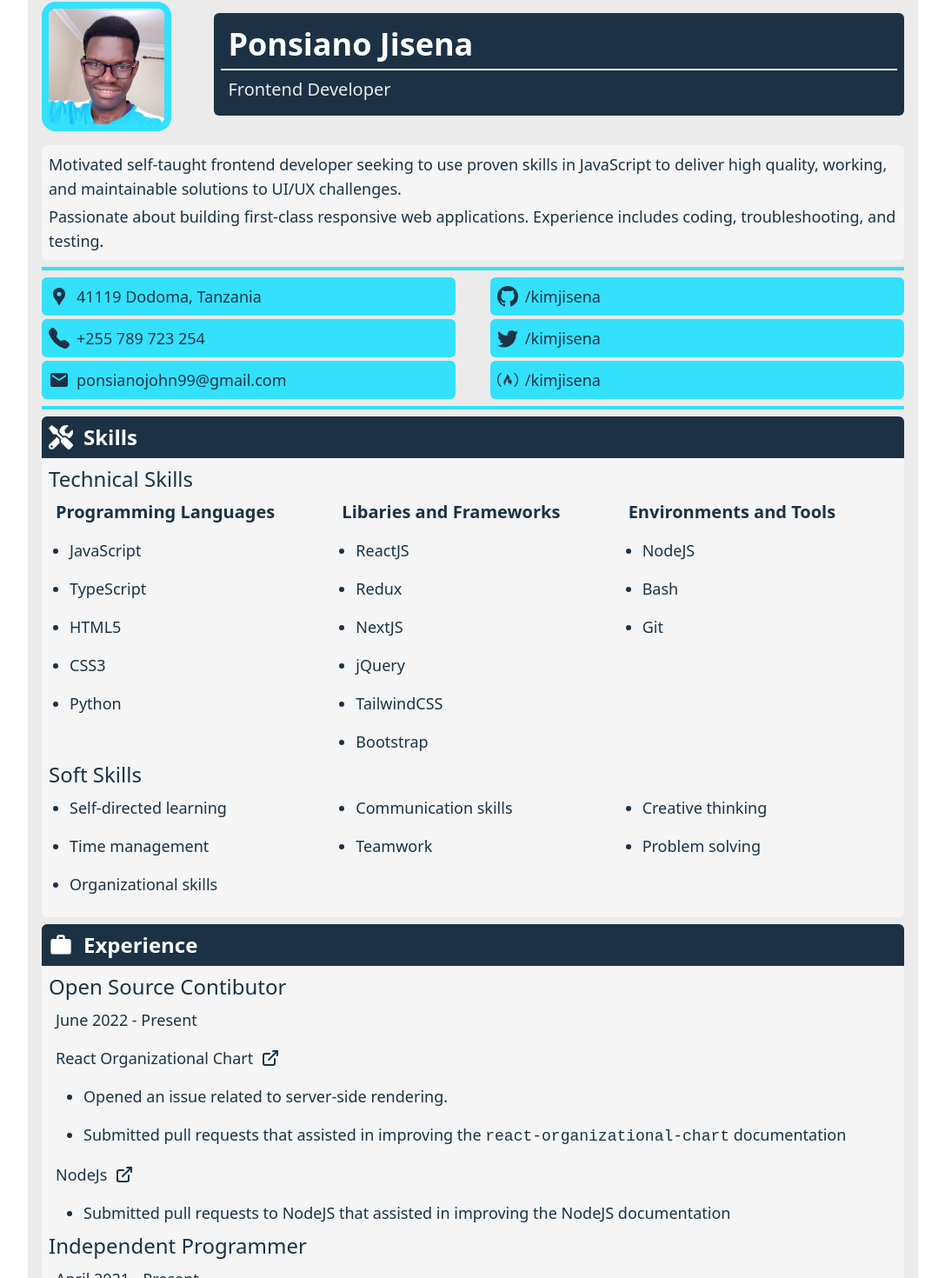
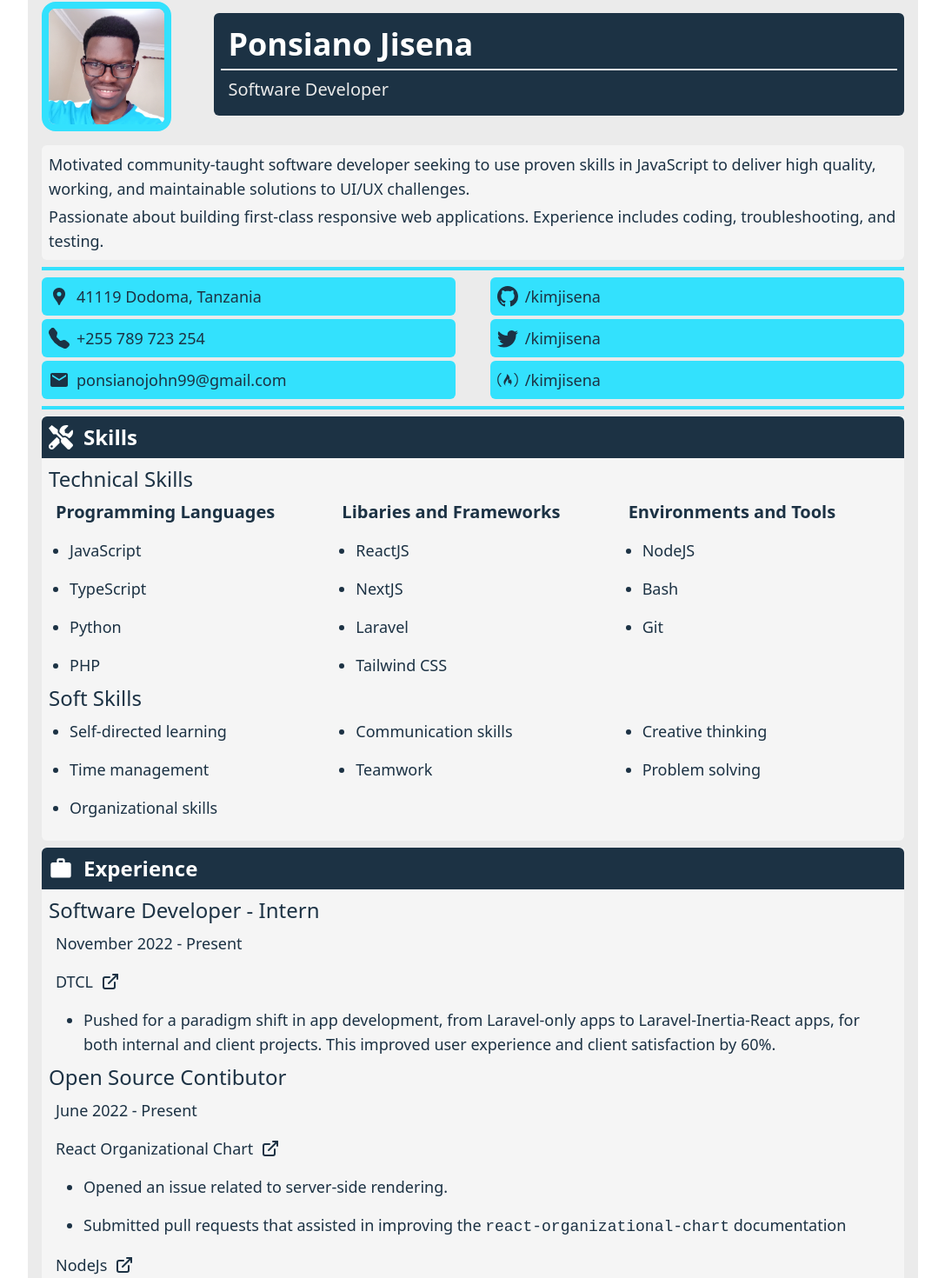
Before and after one commit to kimjisena/resume, a React (Create React App) app: page / in a window 1280 px wide. Shown: the part 34-1504 px from the top of the page at 87% size, without its empty margins (96-1183 px from the left). Built offline with nearby package versions, Linux system fonts and the light colour scheme; the HTML template or start-up script is replaced by a standard one.

Commit message:
misc: update resume

```diff
--- a/src/components/header/Objective.tsx
+++ b/src/components/header/Objective.tsx
@@ -4,7 +4,7 @@ export default function Objective (): ReactElement {
   return (
     <div className={`rounded-md w-full my-2 bg-[whitesmoke] text-dark-blue text-lg p-2`}>
       <p className={`mb-1`}>
-        Motivated self-taught frontend developer seeking to use proven skills in JavaScript to deliver high quality, working, and maintainable solutions to UI/UX challenges.
+        Motivated community-taught software developer seeking to use proven skills in JavaScript to deliver high quality, working, and maintainable solutions to UI/UX challenges.
       </p>
       <p>
         Passionate about building first-class responsive web applications. Experience includes coding, troubleshooting, and testing.
--- a/src/components/header/Title.tsx
+++ b/src/components/header/Title.tsx
@@ -4,7 +4,7 @@ export default function Title (): ReactElement {
   return (
     <div className={`rounded-md w-full mb-1 p-2 bg-dark-blue text-[white]`}>
       <h1 className={`text-4xl font-bold border-b-2 border-dark-grey p-2`}>Ponsiano Jisena</h1>
-      <h2 className={`text-xl text-dark-grey p-2`}>Frontend Developer</h2>
+      <h2 className={`text-xl text-dark-grey p-2`}>Software Developer</h2>
     </div>
   );
 }
--- a/src/components/main/Experience.tsx
+++ b/src/components/main/Experience.tsx
@@ -5,6 +5,23 @@ import { TbExternalLink } from "react-icons/tb";
 export default function Experience (): ReactElement {
   return (
     <div className={`p-2 text-dark-blue`}>
+      <div>
+        <h2 className={`text-2xl`}>Software Developer - Intern</h2>
+        <p className={`text-lg p-2`}>November 2022 - Present</p>
+        <a href="https://www.dtcl.co.tz/index">
+          <p className={`flex flex-row items-center text-lg p-2`}>
+            DTCL
+            <TbExternalLink className={`text-dark-blue ml-2`} size={`24px`} />
+          </p>
+        </a>
+        <ul className={`list-disc list-outside text-lg pl-8`}>
+          <li className={`ml-2 py-2 pr-2`}>
+            Pushed for a paradigm shift in app development, from Laravel-only apps to Laravel-Inertia-React apps, for both internal
+            and client projects. This improved user experience and client satisfaction by 60%.
+          </li>
+        </ul>
+      </div>
+
       <div>
         <h2 className={`text-2xl`}>Open Source Contibutor</h2>
         <p className={`text-lg p-2`}>June 2022 - Present</p>
@@ -32,7 +49,7 @@ export default function Experience (): ReactElement {
 
       <div>
         <h2 className={`text-2xl`}>Independent Programmer</h2>
-        <p className={`text-lg p-2`}>April 2021 - Present</p>
+        <p className={`text-lg p-2`}>April 2021 - May 2022</p>
         <a href="https://github.com/kimjisena/fcc-certs">
           <p className={`flex flex-row items-center text-lg p-2`}>
             GitHub
--- a/src/components/main/Languages.tsx
+++ b/src/components/main/Languages.tsx
@@ -14,7 +14,7 @@ export default function Languages (): ReactElement {
       </li>
       <li className={`flex flex-row items-center text-lg p-2`}>
         <p className={`w-[30%] md:w-1/5`}>English</p>
-        <LanguageLevel level={3} />
+        <LanguageLevel level={4} />
       </li>
       <li className={`flex flex-row items-center text-lg p-2`}>
         <p className={`w-[30%] md:w-1/5`}>Spanish</p>
--- a/src/components/main/Skills.tsx
+++ b/src/components/main/Skills.tsx
@@ -12,9 +12,8 @@ export default function Skills (): ReactElement {
           <ul className={`list-disc list-outside text-lg pl-4`}>
             <li className={`ml-2 py-2 pr-2`}>JavaScript</li>
             <li className={`ml-2 py-2 pr-2`}>TypeScript</li>
-            <li className={`ml-2 py-2 pr-2`}>HTML5</li>
-            <li className={`ml-2 py-2 pr-2`}>CSS3</li>
             <li className={`ml-2 py-2 pr-2`}>Python</li>
+            <li className={`ml-2 py-2 pr-2`}>PHP</li>
           </ul>
         </div>
 
@@ -22,11 +21,9 @@ export default function Skills (): ReactElement {
           <h3 className={`text-xl p-2 font-bold`}>Libaries and Frameworks</h3>
           <ul className={`list-disc list-outside text-lg pl-4`}>
             <li className={`ml-2 py-2 pr-2`}>ReactJS</li>
-            <li className={`ml-2 py-2 pr-2`}>Redux</li>
             <li className={`ml-2 py-2 pr-2`}>NextJS</li>
-            <li className={`ml-2 py-2 pr-2`}>jQuery</li>
-            <li className={`ml-2 py-2 pr-2`}>TailwindCSS</li>
-            <li className={`ml-2 py-2 pr-2`}>Bootstrap</li>
+            <li className={`ml-2 py-2 pr-2`}>Laravel</li>
+            <li className={`ml-2 py-2 pr-2`}>Tailwind CSS</li>
           </ul>
         </div>
 
```
Also changed, not shown: 1 other file (tests, documents, lock files or other folders).
